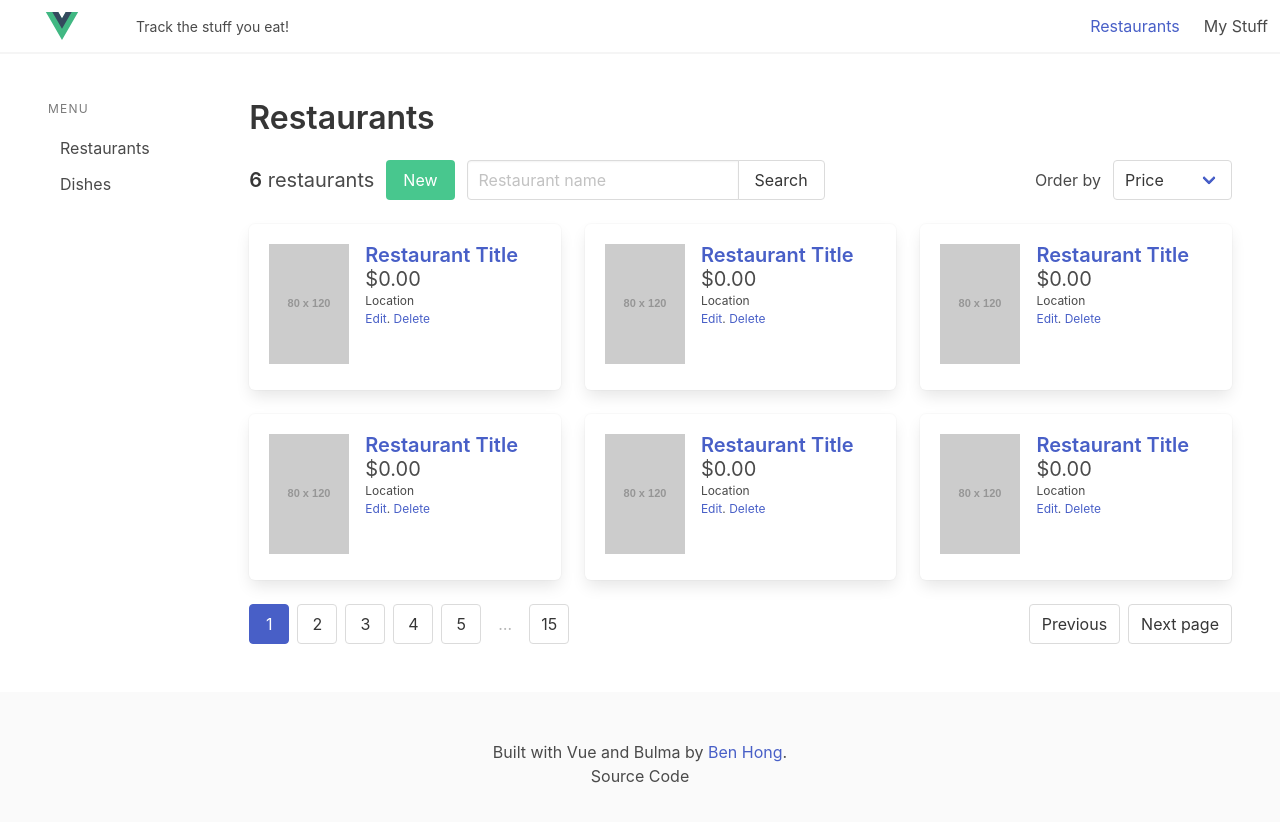
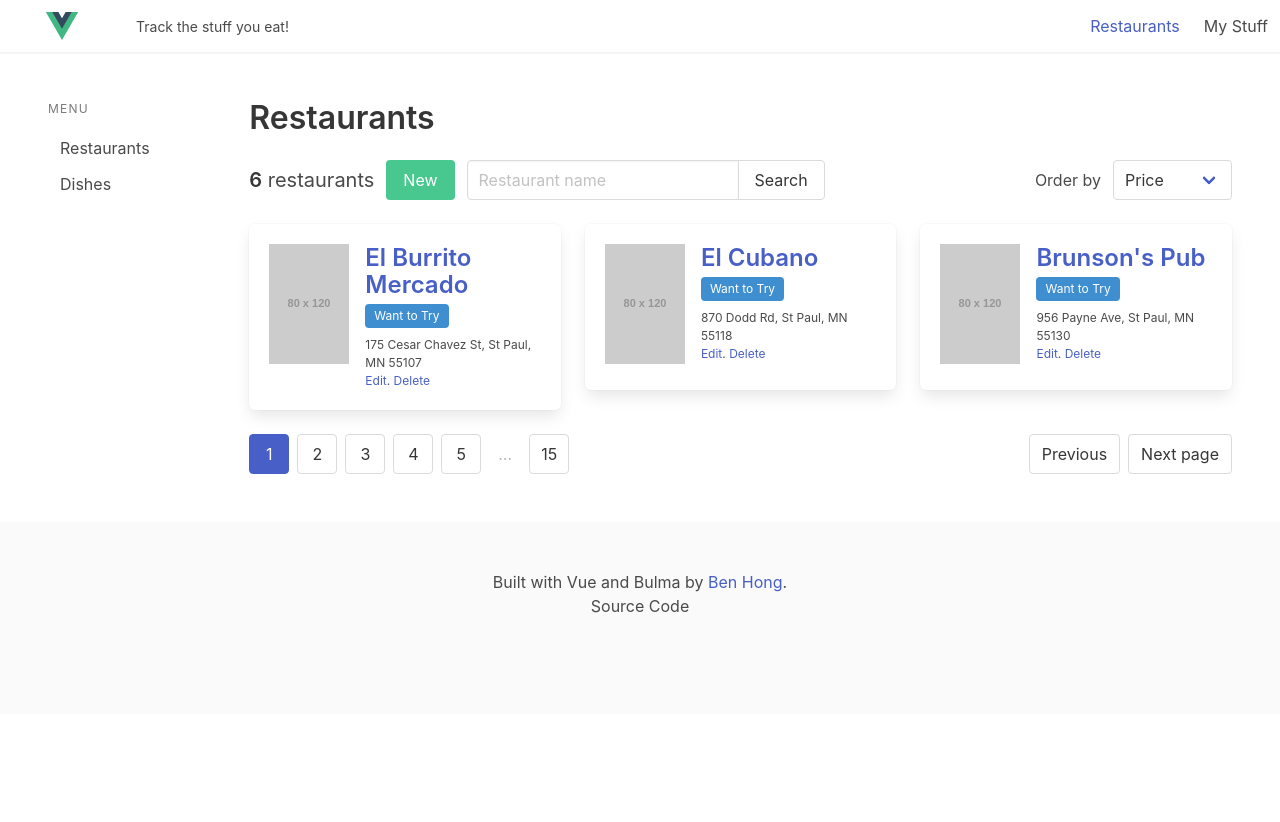
Before and after one commit to bencodezen/toEat, a Vue app: page /restaurants in a window 1280 px wide. Shown: the top 822 px of the page. After the commit the page ends 800 px from the top, so only its background shows below. Built offline with nearby package versions, Linux system fonts and the light colour scheme.

Commit message:
feature: add test data

```diff
--- /dev/null
+++ b/src/views/HomePage.vue
@@ -0,0 +1,29 @@
+<script setup lang="ts"></script>
+
+<template>
+  <main>
+    <section class="hero is-white is-fullheight">
+      <div class="hero-body">
+        <div class="container">
+          <div class="columns is-vcentered reverse-columns">
+            <div class="column is-10-mobile is-10-tablet is-5-desktop is-5-widescreen is-5-fullhd">
+              <h1 class="title titled is-1 mb-6">Helping people track all the delicious things they want to eat.</h1>
+              <div class="buttons">
+                <router-link to="/restaurants" class="button is-primary">See all food</router-link>
+                <router-link to="/restaurants/new" class="button">Add new food</router-link>
+              </div>
+            </div>
+            <div
+              data-aos="fade-right"
+              class="column is-10-mobile is-10-tablet is-4-desktop is-7-widescreen is-4-fullhd is-offset-1-fullhd"
+            >
+              <figure class="image is-square">
+                <img src="/images/pexels-andres-ayrton-square.jpg" />
+              </figure>
+            </div>
+          </div>
+        </div>
+      </div>
+    </section>
+  </main>
+</template>
--- a/src/views/RestaurantsPage.vue
+++ b/src/views/RestaurantsPage.vue
@@ -1,5 +1,33 @@
 <script setup lang="ts">
-const list = [1, 2, 3, 4, 5, 6]
+const list = [
+  {
+    name: 'El Burrito Mercado',
+    address: '175 Cesar Chavez St, St Paul, MN 55107',
+    website: 'https://elburritomercado.com/',
+    status: {
+      level: 'Want to Try',
+      priority: 0,
+    },
+  },
+  {
+    name: 'El Cubano',
+    address: '870 Dodd Rd, St Paul, MN 55118',
+    website: 'http://elcubanorestaurante.com/',
+    status: {
+      level: 'Want to Try',
+      priority: 0,
+    },
+  },
+  {
+    name: "Brunson's Pub",
+    address: '956 Payne Ave, St Paul, MN 55130',
+    status: 'Visit Website',
+    status: {
+      level: 'Want to Try',
+      priority: 0,
+    },
+  },
+]
 </script>
 
 <template>
@@ -61,12 +89,14 @@ const list = [1, 2, 3, 4, 5, 6]
                   <img src="https://via.placeholder.com/80x120" alt="" />
                 </aside>
                 <div class="media-content">
-                  <p class="title is-5 is-spaced is-marginless">
-                    <a href="#"> Restaurant Title </a>
+                  <p class="title is-4 is-spaced mb-1">
+                    <a href="#"> {{ item.name }} </a>
                   </p>
-                  <p class="subtitle is-marginless">$0.00</p>
+                  <p class="subtitle mb-2">
+                    <span class="tag is-info">Want to Try</span>
+                  </p>
                   <div class="content is-small">
-                    Location
+                    {{ item.address }}
                     <br />
                     <a href="#">Edit</a>.
                     <a href="#">Delete</a>
```
Also changed, not shown: public/images/pexels-andres-ayrton-square.jpg (added).
